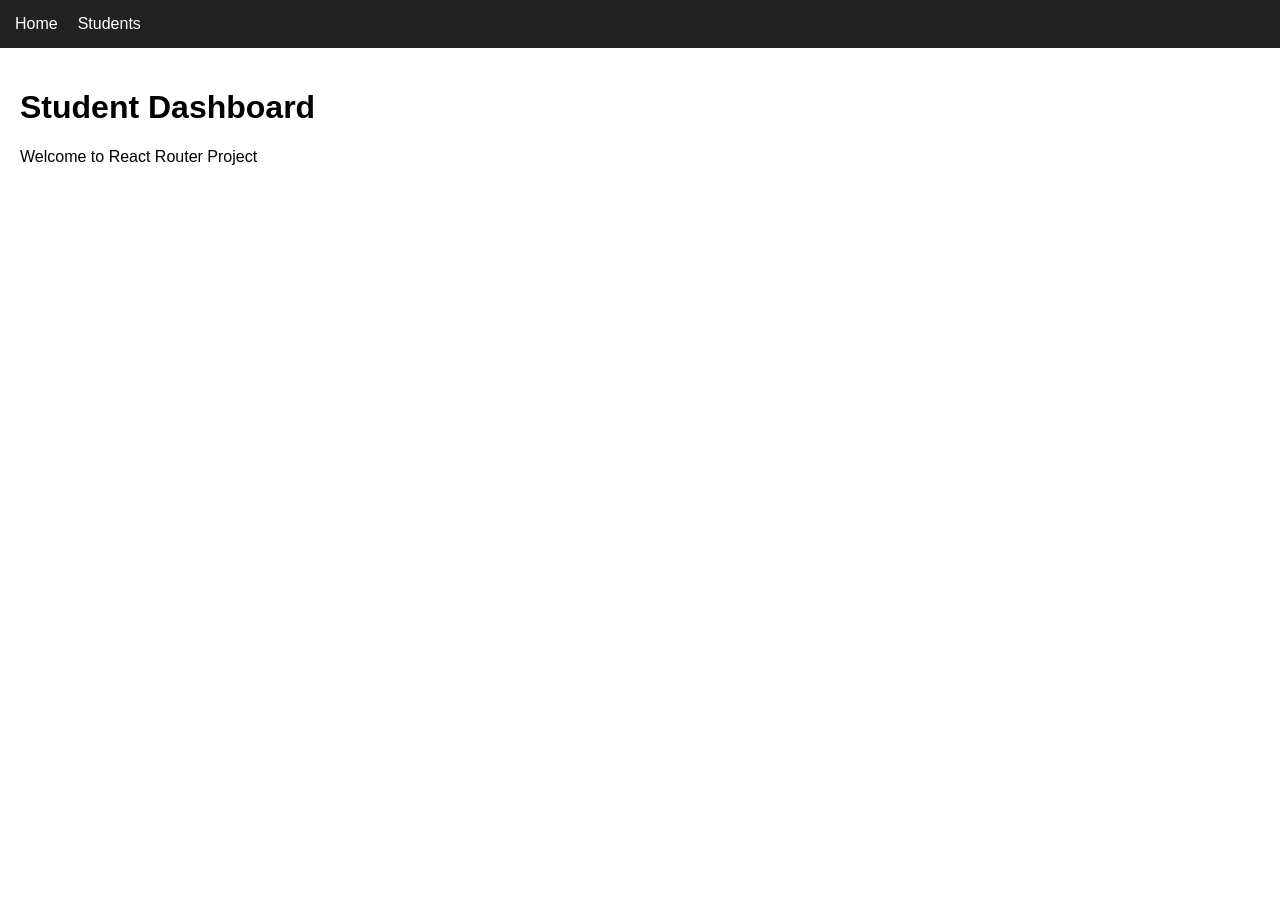
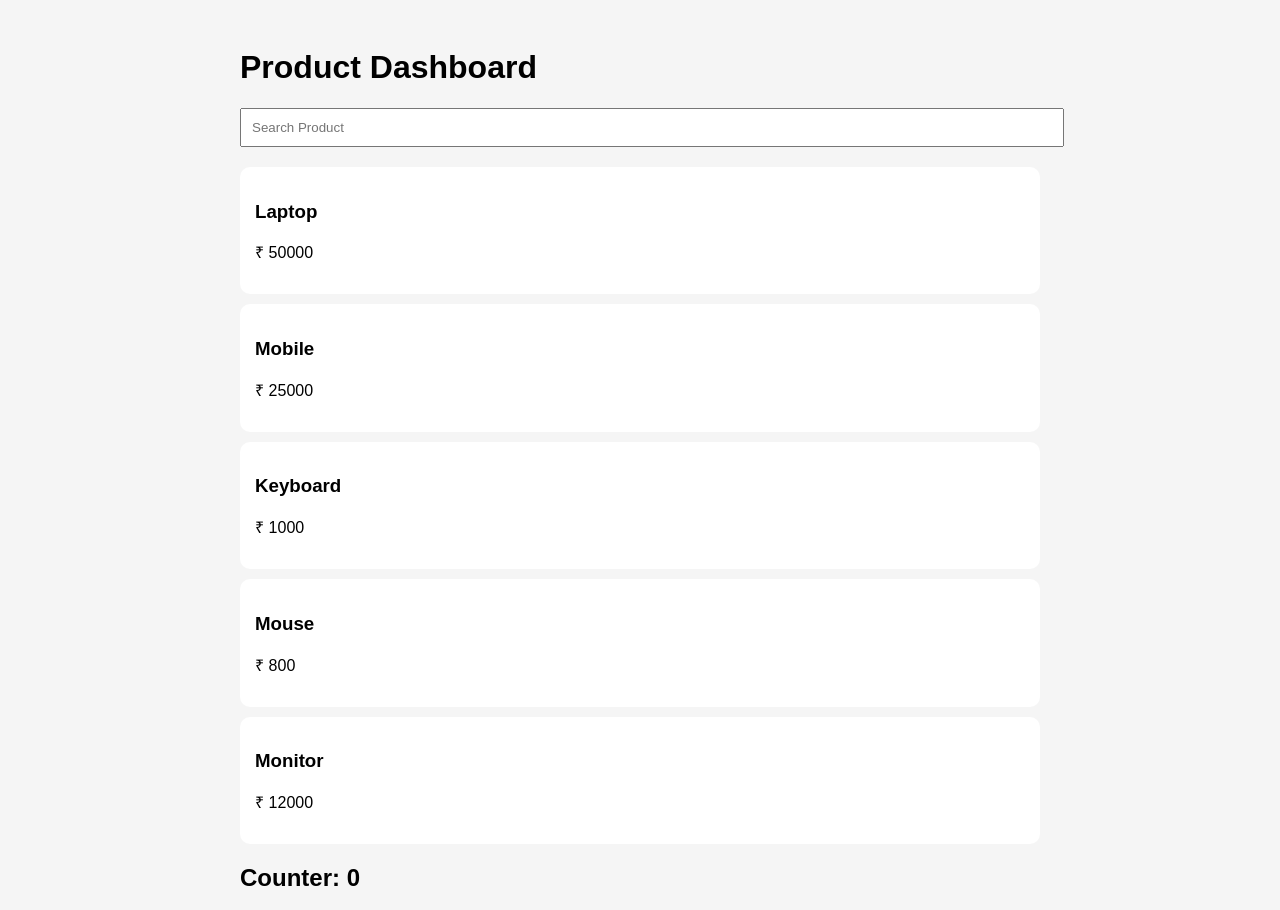
Before and after one commit to Mspatil06/react-learning, a React (Vite) app: page / in a window 1280 px wide. Shown: the top 910 px of the page. Before the commit the page ends 800 px from the top, so only its background shows below. Built offline with nearby package versions, Linux system fonts and the light colour scheme.

Commit message:
Day 11 React Performance and Custom Hooks

```diff
--- a/src/App.css
+++ b/src/App.css
@@ -1,27 +1,27 @@
 body {
- margin: 0;
  font-family: Arial, sans-serif;
-}
-.navbar {
- background: #222;
- padding: 15px;
- display: flex;
- gap: 20px;
-}
-.navbar a {
- color: white;
- text-decoration: none;
+ background: #f5f5f5;
 }
 .container {
+ width: 800px;
+ margin: auto;
  padding: 20px;
 }
+input {
+ width: 100%;
+ padding: 10px;
+ margin-bottom: 20px;
+}
 .card {
- border: 1px solid #ddd;
+ background: white;
  padding: 15px;
- margin: 15px 0;
+ margin-bottom: 10px;
  border-radius: 10px;
 }
+.counter {
+ margin-top: 20px;
+}
 button {
- padding: 10px 15px;
- cursor: pointer;
+ padding: 10px;
+ margin-right: 10px;
 }
--- a/src/App.jsx
+++ b/src/App.jsx
@@ -1,31 +1,85 @@
-import { Routes, Route, Link } from 'react-router-dom'
-import Home from './pages/Home'
-import Students from './pages/Students'
-import StudentDetails from './pages/StudentDetails'
-import NotFound from './pages/NotFound'
+import { useState, useMemo, useCallback } from 'react'
+
+import ProductList from './components/ProductList'
+
+import SearchBox from './components/SearchBox'
+
+import useCounter from './hooks/useCounter'
+
+import './App.css'
+
 function App() {
- return (
-<>
-<nav className="navbar">
-<Link to="/">Home</Link>
-<Link to="/students">Students</Link>
-</nav>
-<Routes>
-<Route path="/" element={<Home />} />
-<Route
-         path="/students"
-         element={<Students />}
-       />
-<Route
-         path="/student/:id"
-         element={<StudentDetails />}
-       />
-<Route
-         path="*"
-         element={<NotFound />}
-       />
-</Routes>
-</>
- )
+
+  const [search, setSearch] = useState('')
+
+  const { count, increment, decrement } = useCounter()
+
+  const products = [
+
+    { id: 1, name: 'Laptop', price: 50000 },
+
+    { id: 2, name: 'Mobile', price: 25000 },
+
+    { id: 3, name: 'Keyboard', price: 1000 },
+
+    { id: 4, name: 'Mouse', price: 800 },
+
+    { id: 5, name: 'Monitor', price: 12000 }
+
+  ]
+
+  const filteredProducts = useMemo(() => {
+
+    console.log('Filtering Products')
+
+    return products.filter(product =>
+
+      product.name
+
+        .toLowerCase()
+
+        .includes(search.toLowerCase())
+
+    )
+
+  }, [search])
+
+  const handleSearch = useCallback(value => {
+
+    setSearch(value)
+
+  }, [])
+
+  return (
+<div className="container">
+<h1>Product Dashboard</h1>
+<SearchBox
+
+        search={search}
+
+        setSearch={handleSearch}
+
+      />
+<ProductList
+
+        products={filteredProducts}
+
+      />
+<div className="counter">
+<h2>Counter: {count}</h2>
+<button onClick={increment}>
+
+          Increment
+</button>
+<button onClick={decrement}>
+
+          Decrement
+</button>
+</div>
+</div>
+
+  )
+
 }
+
 export default App
--- /dev/null
+++ b/src/components/ProductList.jsx
@@ -0,0 +1,23 @@
+import React from 'react'
+
+const ProductList = React.memo(({ products }) => {
+
+  console.log('ProductList Rendered')
+
+  return (
+<div>
+
+      {products.map(product => (
+<div key={product.id} className="card">
+<h3>{product.name}</h3>
+<p>₹ {product.price}</p>
+</div>
+
+      ))}
+</div>
+
+  )
+
+})
+
+export default ProductList
--- /dev/null
+++ b/src/components/SearchBox.jsx
@@ -0,0 +1,13 @@
+import React from 'react'
+const SearchBox = React.memo(({ search, setSearch }) => {
+ console.log('SearchBox Rendered')
+ return (
+<input
+     type="text"
+     placeholder="Search Product"
+     value={search}
+     onChange={e => setSearch(e.target.value)}
+   />
+ )
+})
+export default SearchBox
--- /dev/null
+++ b/src/hooks/useCounter.js
@@ -0,0 +1,16 @@
+import { useState } from 'react'
+function useCounter(initialValue = 0) {
+ const [count, setCount] = useState(initialValue)
+ const increment = () => {
+   setCount(prev => prev + 1)
+ }
+ const decrement = () => {
+   setCount(prev => prev - 1)
+ }
+ return {
+   count,
+   increment,
+   decrement
+ }
+}
+export default useCounter
```
Also changed, not shown: src/pages/StudentDetails.jsx (line endings or trailing spaces).
